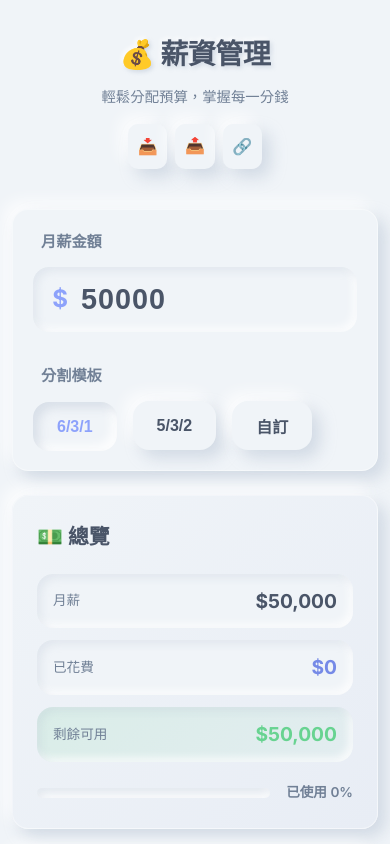
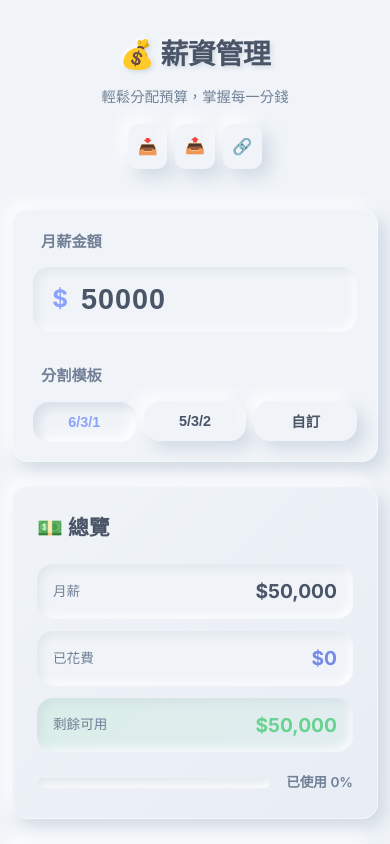
Before and after one commit to v-v1150n/keep_salary, a Vue app: page / in a window 390 px wide. Shown: the top 844 px of the page. Built offline with nearby package versions, Linux system fonts and the light colour scheme.

Commit message:
fix: improve mobile responsive for custom ratio form

```diff
--- a/src/components/RatioSelector.vue
+++ b/src/components/RatioSelector.vue
@@ -195,4 +195,50 @@ const removeCategory = (index) => {
 .add-btn:hover {
   color: var(--primary);
 }
+
+/* Mobile Responsive */
+@media (max-width: 500px) {
+  .preset-buttons {
+    gap: 0.5rem;
+  }
+
+  .preset-btn {
+    padding: 0.6rem 1rem;
+    font-size: 0.9rem;
+    flex: 1;
+    min-width: 80px;
+    text-align: center;
+  }
+
+  .custom-ratios {
+    margin-top: 1rem;
+    gap: 0.75rem;
+  }
+
+  .custom-item {
+    flex-wrap: wrap;
+    gap: 0.5rem;
+  }
+
+  .name-input {
+    flex: 1 1 100%;
+    order: 1;
+  }
+
+  .ratio-input {
+    flex: 1;
+    order: 2;
+  }
+
+  .delete-btn {
+    width: 32px;
+    height: 32px;
+    order: 3;
+  }
+
+  .add-btn {
+    padding: 0.7rem;
+    font-size: 0.9rem;
+  }
+}
 </style>
```
